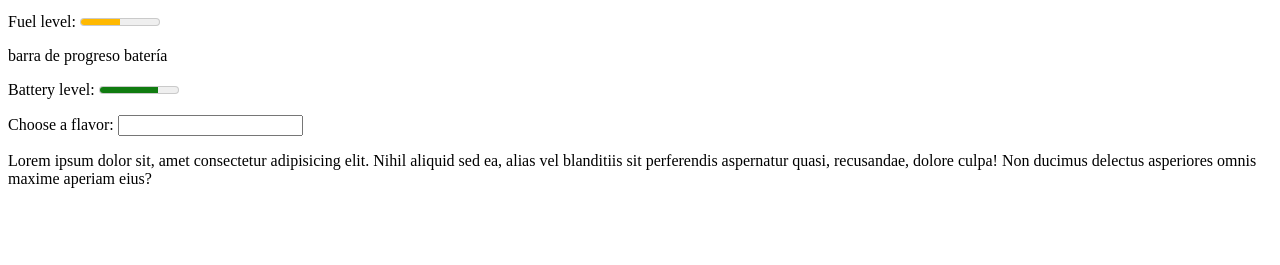
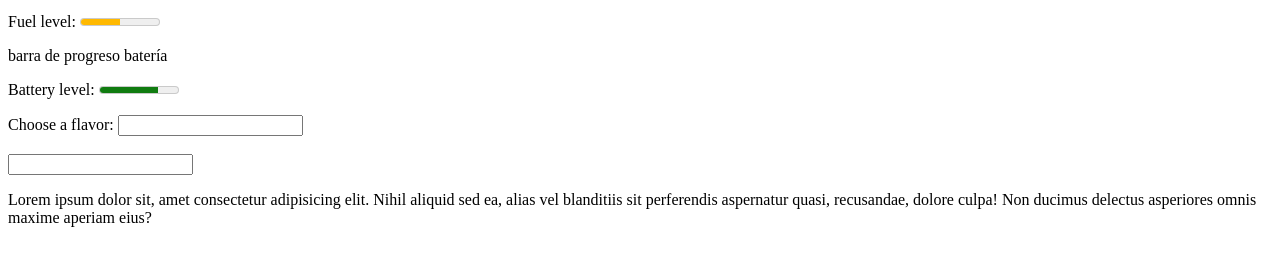
Before and after one commit to EmilioRdzLarracilla/beca-ids-2025, a plain HTML site: page clase-5-4marzo/index.html in a window 1280 px wide. Shown: the part 341-606 px from the top of the page. Drawn offline with Linux system fonts and the light colour scheme.

Commit message:
se agregó documento de ejercicio custom datalist

```diff
--- a/clase-5-4marzo/index.html
+++ b/clase-5-4marzo/index.html
@@ -59,10 +59,23 @@
         aperiam eius?
       </p>
     </template>
+    <br /><br />
+    <input id="predictiveInput" type="text" />
+
     <script>
       const template = document.querySelector("#template");
       const clone = template.content.cloneNode(true);
       document.body.appendChild(clone);
+
+      const input = document.querySelector("#predictiveInput");
+      const listToSearch = ["rojo", "azul", "verde"];
+      let texto = "";
+
+      input.addEventListener("input", ({ data }) => {
+        texto += data;
+
+        listToSearch.filter((el) => el);
+      });
     </script>
   </body>
 </html>
```
Also changed, not shown: clase-5-4marzo/buscador_custom_datalist.html (added), clase-5-4marzo/buscador_datalist.html (renamed from clase-5-4marzo/buscador.html), clase-5-4marzo/ejemplo.txt (added).
